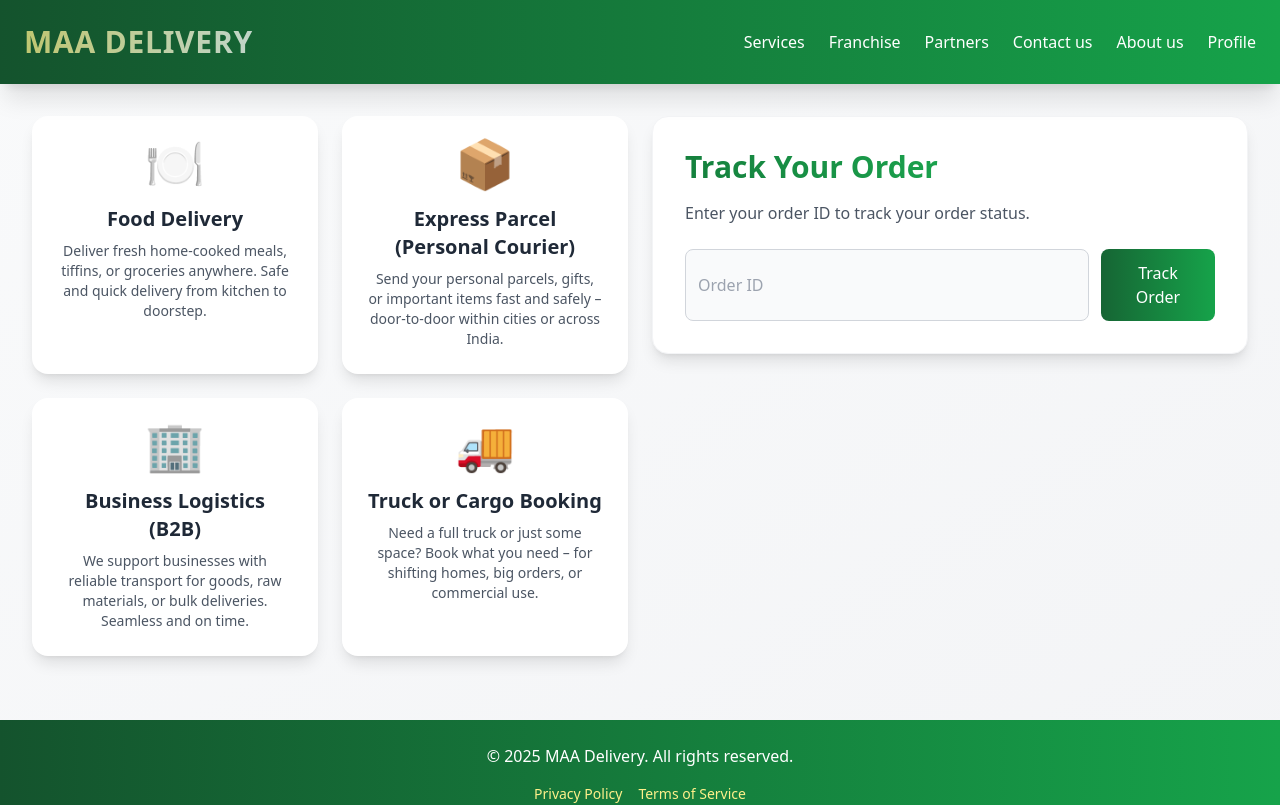
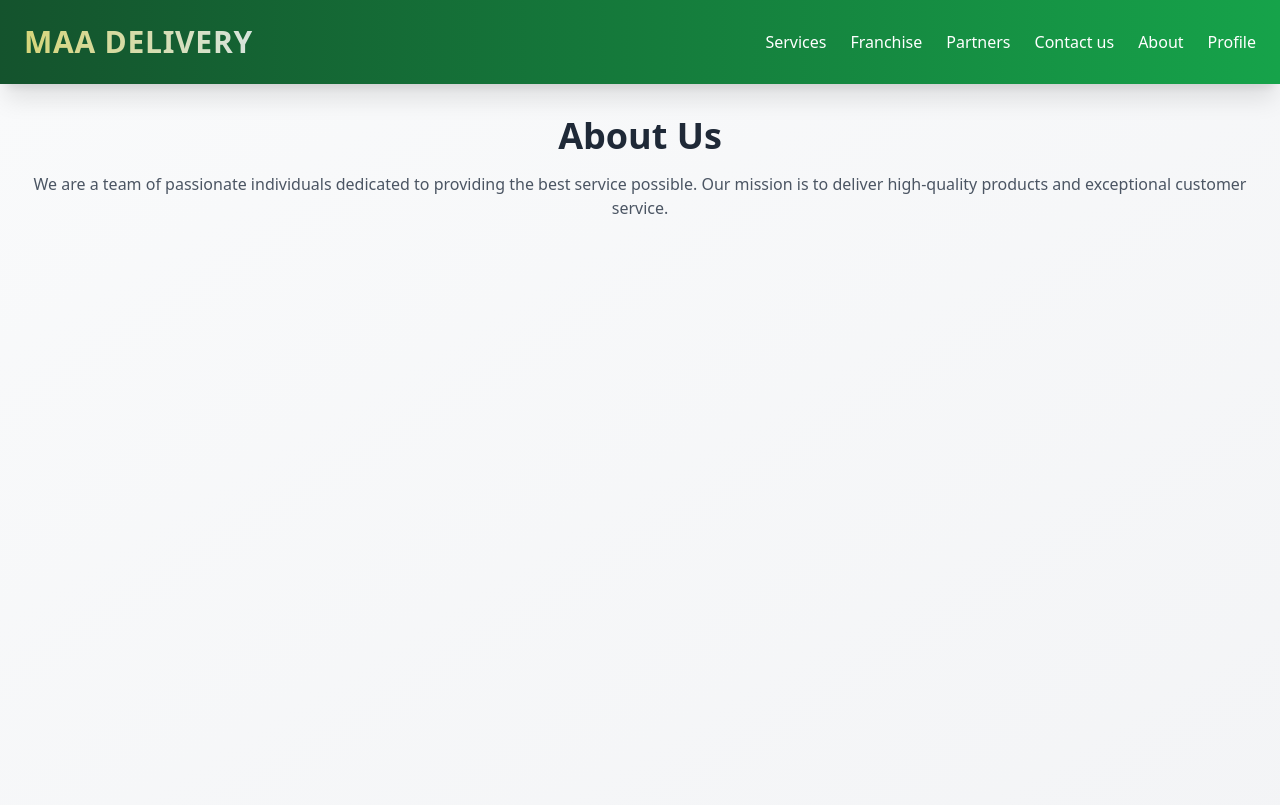
Before and after one commit to Tejesh-Duvvuru/maa-delivery-web, a React (Vite) app: page /about in a window 1280 px wide. Shown: the top 805 px of the page. Built offline with nearby package versions, Linux system fonts and the light colour scheme.

Commit message:
implemented routes and related components

```diff
--- a/src/App.tsx
+++ b/src/App.tsx
@@ -1,69 +1,63 @@
 import React from "react";
-// import { createBrowserRouter, RouterProvider } from "react-router-dom";
+import { createBrowserRouter, RouterProvider, Outlet } from "react-router";
 import ReactDom from "react-dom/client";
 import Footer from "./Components/Footer";
 import Header from "./Components/Header";
 import ServicesSection from "./Components/ServicesSection";
 import TrackOrderSection from "./Components/TrackOrderSection";
+import About from "./Components/About";
+import Contact from "./Components/Contact";
+import ErrorPage from "./Components/ErrorPagge";
 const App: React.FC = () => (
   <div className="min-h-screen bg-gradient-to-br from-gray-50 to-gray-100">
     <Header />
-    <main className="p-4 sm:p-8 flex flex-col lg:flex-row max-w-7xl mx-auto gap-6">
-      <ServicesSection />
-      <TrackOrderSection />
-    </main>
+    <Outlet />
     <Footer />
   </div>
 );
 
-const root = document.getElementById("root");
+const Body: React.FC = () => (
+  <main className="p-4 sm:p-8 flex flex-col lg:flex-row max-w-7xl mx-auto gap-6">
+    <ServicesSection />
+    <TrackOrderSection />
+  </main>
+);
 
-ReactDom.createRoot(root!).render(
-  <React.StrictMode>
-    <App />
-  </React.StrictMode>
-);
-// const appRouter = createBrowserRouter([
-//   // {
-//   //   path: "/",
-//   //   element: <AppLayout></AppLayout>,
-//   // },
+const appRouter = createBrowserRouter([
+  {
+    path: "/",
+    element: <App />,
+    children: [
+      {
+        path: "/",
+        element: <Body />,
+      },
+      {
+        path: "/service",
+        element: <Body />,
+      },
+      {
+        path: "/Franchise",
+        element: <Body />,
+      },
+      {
+        path: "/about",
+        element: <About />,
+      },
+      {
+        path: "/contact",
+        element: <Contact />,
+      },
+    ],
+    errorElement: (
+      <>
+        <Header />
+        <ErrorPage />
+      </>
+    ),
+  },
+]);
 
-//   // we can use <AppLayout></AppLayout> or <AppLayout />  both will work
-//   {
-//     path: "/",
-//     element: <App />,
-//     children: [
-//       {
-//         path: "/",
-//         element: <Homepage />,
-//       },
-//       {
-//         path: "/about",
-//         element: <About />,
-//       },
-//       {
-//         path: "/contact",
-//         element: <Contact />,
-//       },
-//       // {
-//       //   path: "/mart",
-//       //   element: (
-//       //     <Suspense fallback={<h1>Loading..</h1>}>
-//       //       <Instamart />
-//       //     </Suspense>
-//       //   ),
-//       // },
-//     ],
-//     errorElement: (
-//       <>
-//         <NavBar />
-//         <Error />
-//       </>
-//     ),
-//   },
-// ]);
+const root = ReactDom.createRoot(document.getElementById("root")!);
 
-// const root = ReactDom.createRoot(document.getElementById("root")!);
-
-// root.render(<RouterProvider router={appRouter} />);
+root.render(<RouterProvider router={appRouter} />);
--- /dev/null
+++ b/src/Components/About.tsx
@@ -0,0 +1,22 @@
+import React from "react";
+
+const About: React.FC = () => {
+  return (
+    <div className="min-h-screen bg-gradient-to-br from-gray-50 to-gray-100">
+      <div className="p-4 sm:p-8 flex flex-col lg:flex-row max-w-7xl mx-auto gap-6">
+        <div className="flex flex-col items-center text-center">
+          <h1 className="text-3xl sm:text-4xl font-bold mb-4 text-gray-800">
+            About Us
+          </h1>
+          <p className="text-gray-600 text-sm sm:text-base leading-relaxed">
+            We are a team of passionate individuals dedicated to providing the
+            best service possible. Our mission is to deliver high-quality
+            products and exceptional customer service.
+          </p>
+        </div>
+      </div>
+    </div>
+  );
+};
+
+export default About;
--- /dev/null
+++ b/src/Components/Contact.tsx
@@ -0,0 +1,20 @@
+import React from "react";
+
+const Contact: React.FC = () => {
+  return (
+    <div className="min-h-screen bg-gradient-to-br from-gray-50 to-gray-100">
+      <div className="p-4 sm:p-8 flex flex-col lg:flex-row max-w-7xl mx-auto gap-6">
+        <div className="flex flex-col items-center text-center">
+          <h1 className="text-3xl sm:text-4xl font-bold mb-4 text-gray-800">
+            Contact Us
+          </h1>
+          <p className="text-gray-600 text-sm sm:text-base leading-relaxed">
+            We would love to hear from you! Please reach out to us through the
+            following channels:
+          </p>
+        </div>
+      </div>
+    </div>
+  );
+};
+export default Contact;
--- /dev/null
+++ b/src/Components/ErrorPagge.tsx
@@ -0,0 +1,9 @@
+const ErrorPage = () => {
+  return (
+    <div>
+      <h1>Serives is under devlopment</h1>
+    </div>
+  );
+};
+
+export default ErrorPage;
--- a/src/Components/Header.tsx
+++ b/src/Components/Header.tsx
@@ -1,18 +1,22 @@
 import NavLink from "./NavLink";
+import { Link } from "react-router";
 const Header: React.FC = () => (
   <header className="bg-gradient-to-r from-green-900 to-green-600 text-white p-4 sm:p-6 flex flex-col sm:flex-row justify-between items-center shadow-xl sticky top-0 z-10">
     <div className="flex flex-col sm:flex-row items-center space-y-3 sm:space-y-0 sm:space-x-6 mb-3 sm:mb-0">
-      <h1 className="text-2xl sm:text-3xl font-extrabold tracking-wide bg-clip-text text-transparent bg-gradient-to-r from-yellow-200 to-white animate-pulse">
-        MAA DELIVERY
-      </h1>
+      <Link to="/">
+        {" "}
+        <h1 className="text-2xl sm:text-3xl font-extrabold tracking-wide bg-clip-text text-transparent bg-gradient-to-r from-yellow-200 to-white animate-pulse">
+          MAA DELIVERY
+        </h1>
+      </Link>
     </div>
     <div className="flex flex-wrap justify-center gap-3 sm:gap-6">
-      <NavLink href="#services" text="Services" />
-      <NavLink href="#franchise" text="Franchise" />
-      <NavLink href="#partners" text="Partners" />
-      <NavLink href="#contact" text="Contact us" />
-      <NavLink href="#about" text="About us" />
-      <NavLink href="#profile" text="Profile" />
+      <NavLink path="/service" text="Services" />
+      <NavLink path="/Franchise" text="Franchise" />
+      <NavLink path="/partners" text="Partners" />
+      <NavLink path="/contact" text="Contact us" />
+      <NavLink path="/about" text="About" />
+      <NavLink path="/profile" text="Profile" />
     </div>
   </header>
 );
--- a/src/Components/NavLink.tsx
+++ b/src/Components/NavLink.tsx
@@ -1,11 +1,18 @@
-const NavLink: React.FC<{ href: string; text: string }> = ({ href, text }) => (
-  <a
-    href={href}
+import { Link } from "react-router";
+
+interface NavLinkProps {
+  path: string;
+  text: string;
+}
+
+const NavLink: React.FC<NavLinkProps> = ({ path, text }) => (
+  <Link
+    to={path}
     className="relative text-white hover:text-yellow-200 text-sm sm:text-base font-medium transition-all duration-300 group"
   >
     {text}
     <span className="absolute left-0 bottom-0 w-0 h-0.5 bg-yellow-200 transition-all duration-300 group-hover:w-full"></span>
-  </a>
+  </Link>
 );
 
 export default NavLink;
```
